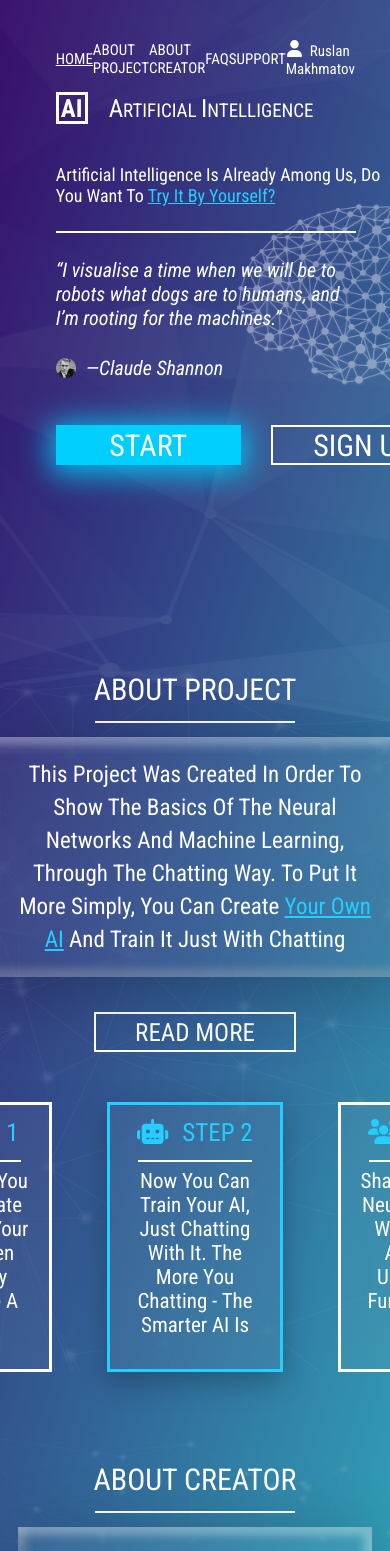
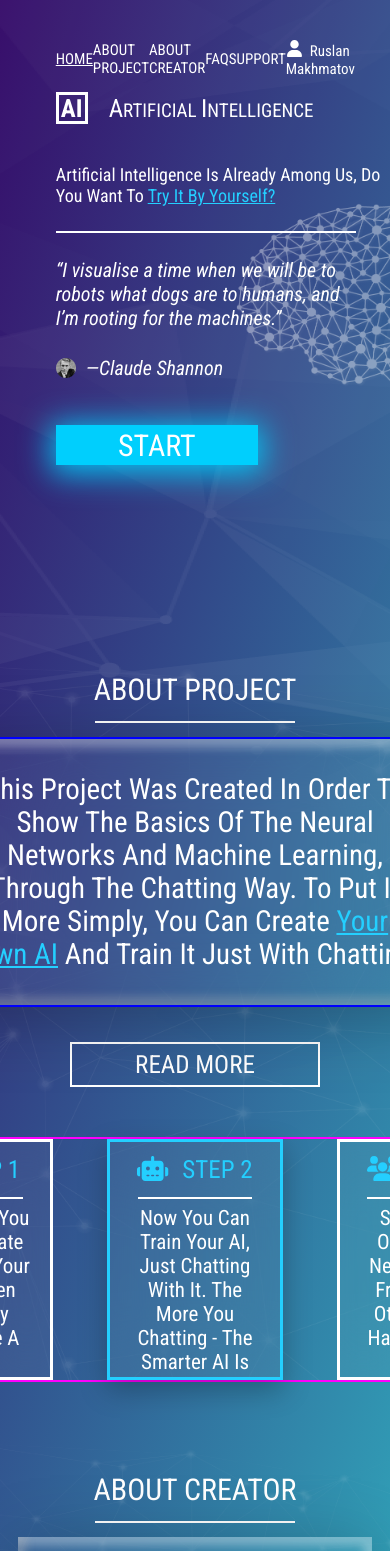
Before and after one commit to k1ngsterr1/AI-NETWORK, a React (Create React App) app: page / in a window 390 px wide. Shown: the top 1551 px of the page. Built offline with nearby package versions, Linux system fonts and the light colour scheme.

Commit message:
beta 1.3

```diff
--- a/src/components/MainContent.js
+++ b/src/components/MainContent.js
@@ -37,7 +37,7 @@ const MainContent = () => {
       {/* Buttons */}
       <div className="buttons">
         <button className="start-btn">START</button>
-        <button className="sign-up">SIGN UP</button>
+        <button className="demo">SIGN UP</button>
       </div>
       <img className="brain-picture" src={Brain}></img>
     </main>
--- a/src/styles/about_styles/about-styles.css
+++ b/src/styles/about_styles/about-styles.css
@@ -160,14 +160,49 @@
   text-transform: capitalize;
 }
 
+@media screen and (max-width: 2570px) {
+  .glass-div {
+    width: 950px;
+    height: 620px;
+  }
+  .cards-container {
+    height: 490px;
+    border: 2px solid red;
+  }
+}
+@media screen and (max-width: 2058px) {
+  .glass-div {
+    width: 500px;
+    height: 225px;
+  }
+}
 @media screen and (max-width: 1930px) {
   .cards-container {
-    height: 305px;
+    height: 335px;
+    border: 2px solid orange;
+  }
+  .glass-div {
+    width: 760px;
+    height: 425px;
   }
 }
-@media screen and (max-width: 1640px) and (min-width: 780px) {
+@media screen and (max-width: 1910px) {
   .cards-container {
-    height: 290px;
+    height: 305px;
+    border: 2px solid yellow;
+  }
+}
+@media screen and (max-width: 1640px) {
+  .cards-container {
+    height: 300px;
+    border: 2px solid green;
+  }
+  .glass-div {
+    width: 600px;
+    height: 380px;
+  }
+  .about-us-paragraph {
+    font-size: 36px;
   }
 }
 @media screen and (max-width: 1536px) {
@@ -178,34 +213,57 @@
     width: 420px;
   }
   .cards-container {
-    height: 255px !important;
+    height: 235px;
+    border: 2px solid lightblue;
   }
   .cards-container .card-one-text, .cards-container .card-two-text, .cards-container .card-three-text {
     font-size: 21px;
   }
 }
+@media screen and (max-width: 1440px) {
+  .glass-div {
+    width: 520px;
+    height: 320px;
+    border: 2px solid blue;
+  }
+  .about-us-paragraph {
+    font-size: 31px;
+  }
+  .card-one-text, .card-two-text, .card-three-text {
+    font-size: 24px;
+  }
+}
 @media screen and (max-width: 1376px) {
   .card-one-text, .card-two-text, .card-three-text {
-    font-size: 24.5px;
+    font-size: 24px;
+  }
+  .glass-div {
+    width: 520px;
+    height: 270px;
+  }
+  .about-us-paragraph {
+    font-size: 29px;
   }
 }
 @media screen and (max-width: 1290px) {
   .cards-container {
-    height: 270px !important;
+    height: 270px;
+    border: 2px solid black;
   }
 }
 @media screen and (max-width: 1060px) {
   .cards-container {
     height: 245px;
+    border: 2px solid gold;
   }
 }
 @media screen and (max-width: 1024px) {
   .cards-container {
-    height: 260px;
+    height: 245px;
+    border: 2px solid magenta;
   }
-}
-@media screen and (max-width: 780px) {
-  .cards-container {
-    height: 270px;
+  .read-more {
+    width: 250px;
+    height: 45px;
   }
 }/*# sourceMappingURL=about-styles.css.map */
--- a/src/styles/about_styles/about-styles.sass
+++ b/src/styles/about_styles/about-styles.sass
@@ -141,13 +141,46 @@ $userHover: #7ce0ff
 
 // Breakpoints
 
+@media screen and ( max-width:2570px  )
+    .glass-div
+        width: 950px
+        height: 620px
+
+    .cards-container
+        height: 490px
+        border: 2px solid red
+
+@media screen and (max-width:2058px)
+    .glass-div
+        width: 500px
+        height: 225px
+
 @media screen and ( max-width:1930px  )
     .cards-container
+        height: 335px
+        border: 2px solid orange
+
+    .glass-div
+        width: 760px
+        height: 425px
+
+@media screen and ( max-width:1910px  )
+    .cards-container
         height: 305px
+        border: 2px solid yellow
 
-@media screen and ( max-width:1640px  ) and (min-width: 780px)
+@media screen and ( max-width:1640px  )
+
     .cards-container
-        height: 290px
+        height: 300px
+        border: 2px solid green
+
+    .glass-div
+        width: 600px
+        height: 380px
+
+    .about-us-paragraph
+        font-size: 36px
 
 @media screen and ( max-width:1536px  )
     .secondAppBody
@@ -157,27 +190,51 @@ $userHover: #7ce0ff
         width: 420px
 
     .cards-container
-        height: 255px !important
+        height: 235px
+        border: 2px solid lightblue
 
         .card-one-text, .card-two-text, .card-three-text
             font-size: 21px
 
+@media screen and ( max-width:1440px  )
+
+    .glass-div
+        width: 520px
+        height: 320px
+        border: 2px solid blue
+
+    .about-us-paragraph
+        font-size: 31px
+
+    .card-one-text, .card-two-text, .card-three-text
+        font-size: 24px
+
 @media screen and ( max-width: 1376px )
     .card-one-text, .card-two-text, .card-three-text
-        font-size: 24.5px
+        font-size: 24px
+
+    .glass-div
+        width: 520px
+        height: 270px
+
+    .about-us-paragraph
+        font-size: 29px
 
 @media screen and ( max-width:1290px  )
     .cards-container
-        height: 270px !important
+        height: 270px
+        border: 2px solid black
 
 @media screen and ( max-width:1060px  )
     .cards-container
         height: 245px
+        border: 2px solid gold
 
 @media screen and ( max-width: 1024px )
     .cards-container
-        height: 260px
+        height: 245px
+        border: 2px solid magenta
 
-@media screen and ( max-width: 780px  )
-    .cards-container
-        height: 270px
+    .read-more
+        width: 250px
+        height: 45px
--- a/src/styles/main_styles/main-styles.sass
+++ b/src/styles/main_styles/main-styles.sass
@@ -6,7 +6,6 @@ $mainBlue: #00cffd
 $btnHover: #008bfd
 $blueForText: #24CFFF
 $userHover: #7ce0ff
-// fonts
 
 *
     margin: 0
```
Also changed, not shown: src/index.html (added, +92 -0 lines), 1 other file (tests, documents, lock files or other folders).
